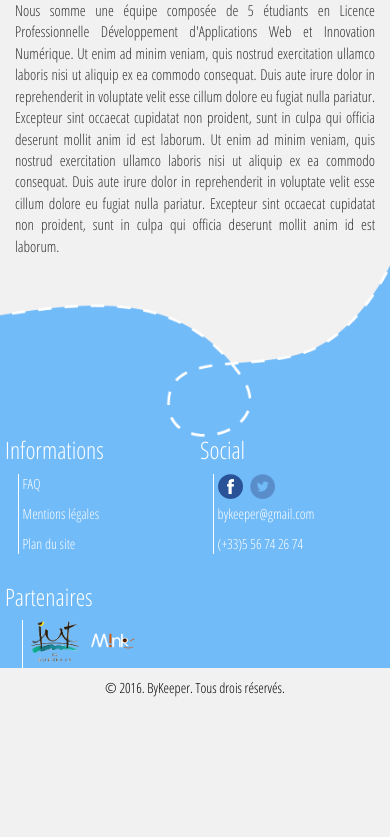
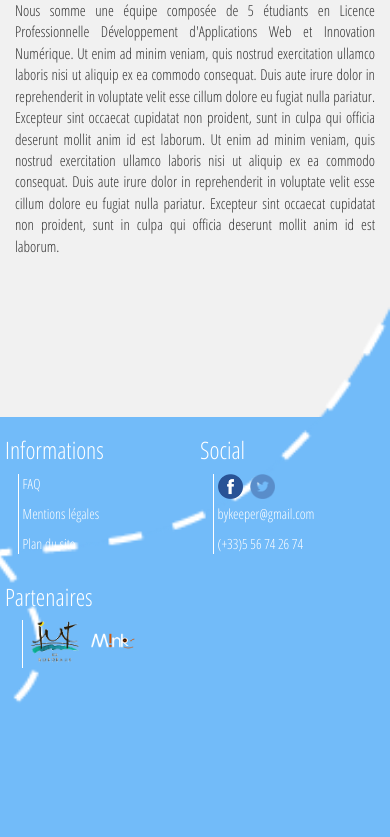
Before and after one commit to justinevacher/bykeeper, a PHP site: page /vitrine.html in a window 390 px wide. Shown: the part 3853-4690 px from the top of the page. Before the commit the page ends 4550 px from the top, so only its background shows below. Run offline with PHP 8.4, Linux system fonts and the light colour scheme.

Commit message:
CSS vitrine

```diff
--- a/css/vitrine.css
+++ b/css/vitrine.css
@@ -253,6 +253,14 @@ body>section {
 }
 
 
+@media screen and (max-width: 1000px) {
+	footer>div {
+		height: 600px;
+		top: -180px;
+	}
+}
+
+
 /**************ANIMATION FLECHE**************/
 header>a>div {
 	-webkit-animation-name: bounce;
```
